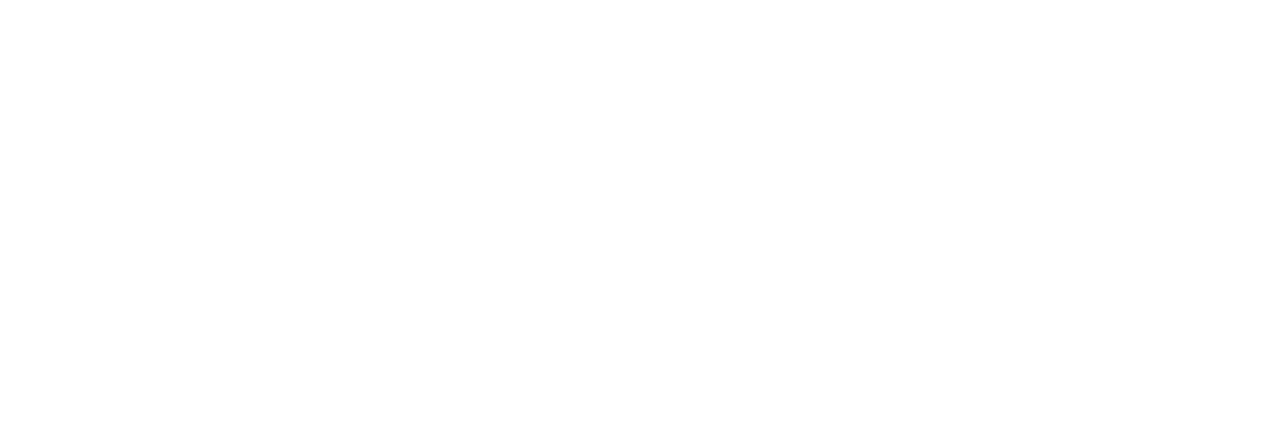
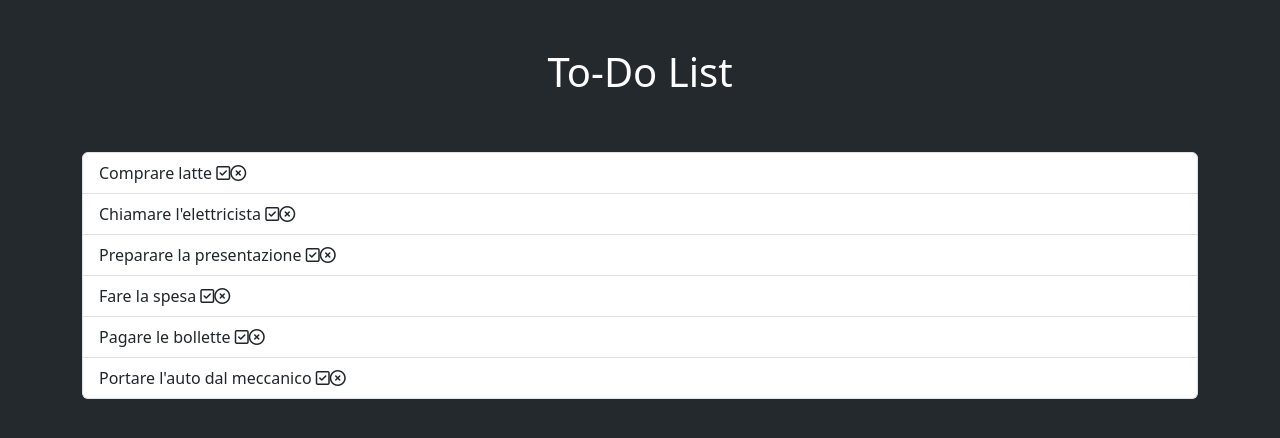
Before and after one commit to Gutierrez-Pool/vue-todolist, a plain HTML site: page index.html in a window 1280 px wide. Drawn offline with nearby package versions, Linux system fonts and the light colour scheme.

Commit message:
milestone 1 e 2 completati

```diff
--- /dev/null
+++ b/css/style.css
@@ -0,0 +1,5 @@
+.done {
+
+    text-decoration: line-through !important;
+
+}
--- a/index.html
+++ b/index.html
@@ -5,17 +5,54 @@
     <meta name="viewport" content="width=device-width, initial-scale=1.0">
     <title>To-Do List</title>
 
+    <!-- My style -->
+    <link rel="stylesheet" href="css/style.css">
+
+    <!-- fontawesome -->
+    <link rel="stylesheet" href="https://cdnjs.cloudflare.com/ajax/libs/font-awesome/6.5.1/css/all.min.css" integrity="sha512-DTOQO9RWCH3ppGqcWaEA1BIZOC6xxalwEsw9c2QQeAIftl+Vegovlnee1c9QX4TctnWMn13TZye+giMm8e2LwA==" crossorigin="anonymous" referrerpolicy="no-referrer" />
+
     <!-- bootstrap -->
     <link href="https://cdn.jsdelivr.net/npm/bootstrap@5.3.2/dist/css/bootstrap.min.css" rel="stylesheet" integrity="sha384-T3c6CoIi6uLrA9TneNEoa7RxnatzjcDSCmG1MXxSR1GAsXEV/Dwwykc2MPK8M2HN" crossorigin="anonymous">
 </head>
-<body>
+<body style="background-color: #24292e;">
 <!-- Vue3 -->
 <script src="https://unpkg.com/vue@3"></script>
 
-    <div id="app">
 
 
 
+    <div id="app">
+
+        <div class="container text-white">
+
+            <h1 class="p-5 text-center"> To-Do List</h1>
+
+            <div id="task-container">
+
+                <ul
+                    class="list-group"
+                >
+
+                    <li
+                        v-for="(currentTask, index) in tasks"
+                        :class="currentTask.done == true ? 'done' : '' "
+                        class="list-group-item"
+                    >
+
+                        {{ currentTask.text }}
+
+                        <i @click="taskDone(index)"
+                            class="fa-regular fa-square-check">
+                        </i>
+                        <i @click="deleteTask(index)"
+                            class="fa-regular fa-circle-xmark"></i>
+                    </li>
+                </ul>
+
+            </div>
+
+
+        </div>
 
 
 
--- a/js/script.js
+++ b/js/script.js
@@ -1,17 +1,8 @@
-// Rifare l'esercizio della to do list.
-// Questa volta però ogni todo sarà un oggetto :temporale_nuvola_e_pioggia:, formato da due proprietà:
-// text, una stringa che indica il testo del todo
-// done, un booleano (true/false) che indica se il todo è stato fatto oppure no
-// MILESTONE 1
-// Stampare all'interno di una lista HTML un item per ogni todo.
-// Se la proprietà done è uguale a true, visualizzare il testo del todo sbarrato.
-// MILESTONE 2
-// Visualizzare a fianco ad ogni item ha una ":x:": cliccando su di essa, il todo viene rimosso dalla lista.
 // MILESTONE 3
-// Predisporre un campo di input testuale e un pulsante "aggiungi": cliccando sul pulsante, il testo digitato viene letto e utilizzato per creare un nuovo todo, che quindi viene aggiunto alla lista dei todo esistenti.
+// Predisporre un campo di input testuale e un pulsante "aggiungi": cliccando sul pulsante, il testo digitato viene letto e utilizzato per creare un nuovo to-do, che quindi viene aggiunto alla lista dei to-do esistenti.
 // Bonus:
 // 1- oltre al click sul pulsante per la aggiunta del task, intercettare anche il tasto ENTER per aggiungere il todo alla lista
-// 2- cliccando sul testo dell'item, invertire il valore della proprietà done del todo corrispondente (se done era uguale a false, impostare true e viceversa)
+// 2- cliccando sul testo dell'item, invertire il valore della proprietà done del to-do corrispondente (se done era uguale a false, impostare true e viceversa)
 
 const {createApp} = Vue;
 
@@ -19,7 +10,32 @@ createApp({
     data() {
         return {
 
-
+            tasks: [
+                {
+                  text: "Comprare latte",
+                  done: false,
+                },
+                {
+                  text: "Chiamare l'elettricista",
+                  done: false,
+                },
+                {
+                  text: "Preparare la presentazione",
+                  done: false,
+                },
+                {
+                  text: "Fare la spesa",
+                  done: false,
+                },
+                {
+                  text: "Pagare le bollette",
+                  done: false,
+                },
+                {
+                  text: "Portare l'auto dal meccanico",
+                  done: false,
+                }
+              ],
 
 
 
@@ -30,9 +46,17 @@ createApp({
 
     methods: {
 
+        taskDone(index) {
+            this.tasks[index].done = true;
+        },
 
+        deleteTask(taskIndex) {
+            this.tasks.splice(taskIndex, 1);
+        }
 
 
     },
 
 }).mount("#app");
+
+// v-if="tasks.done = true ? 'del': '' "
```
